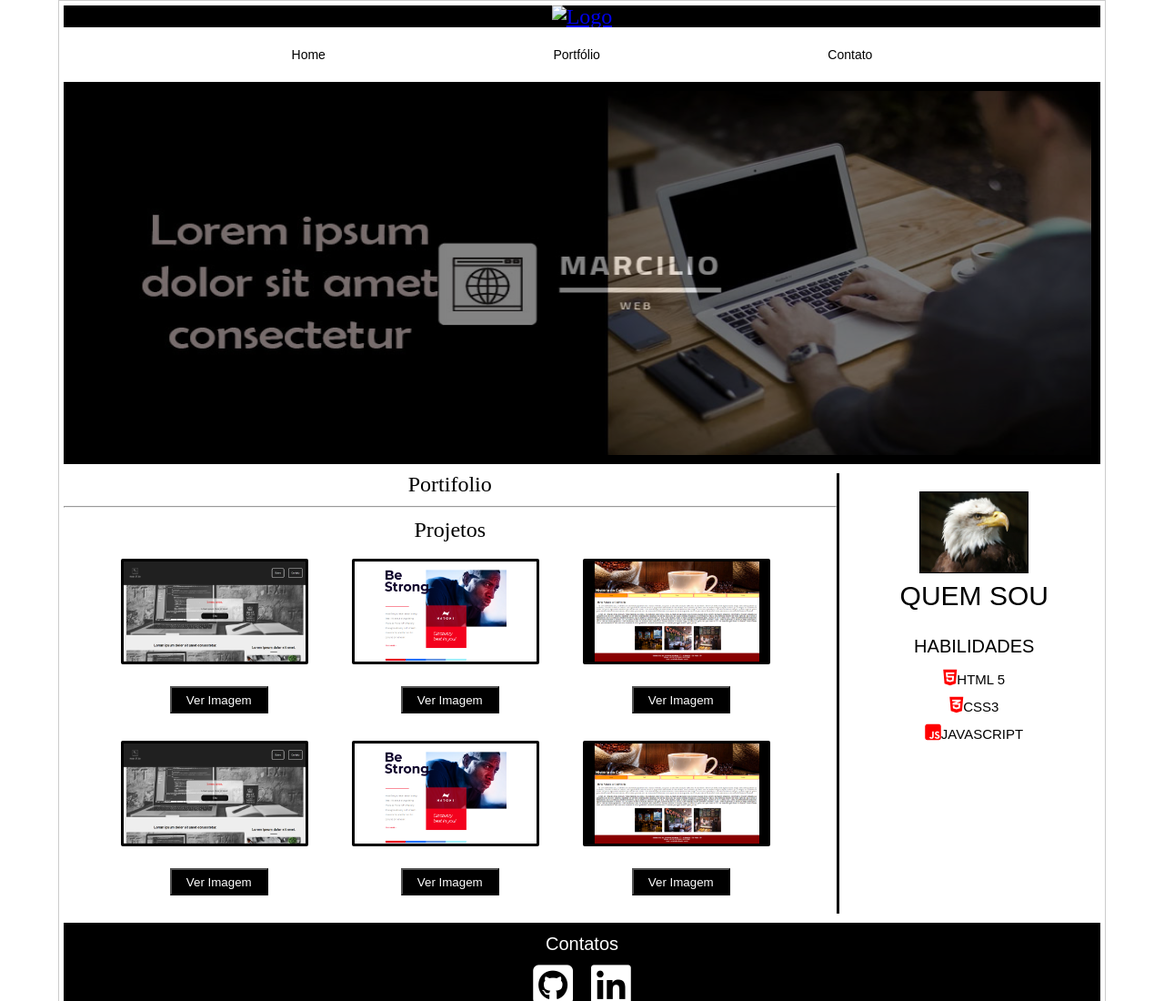
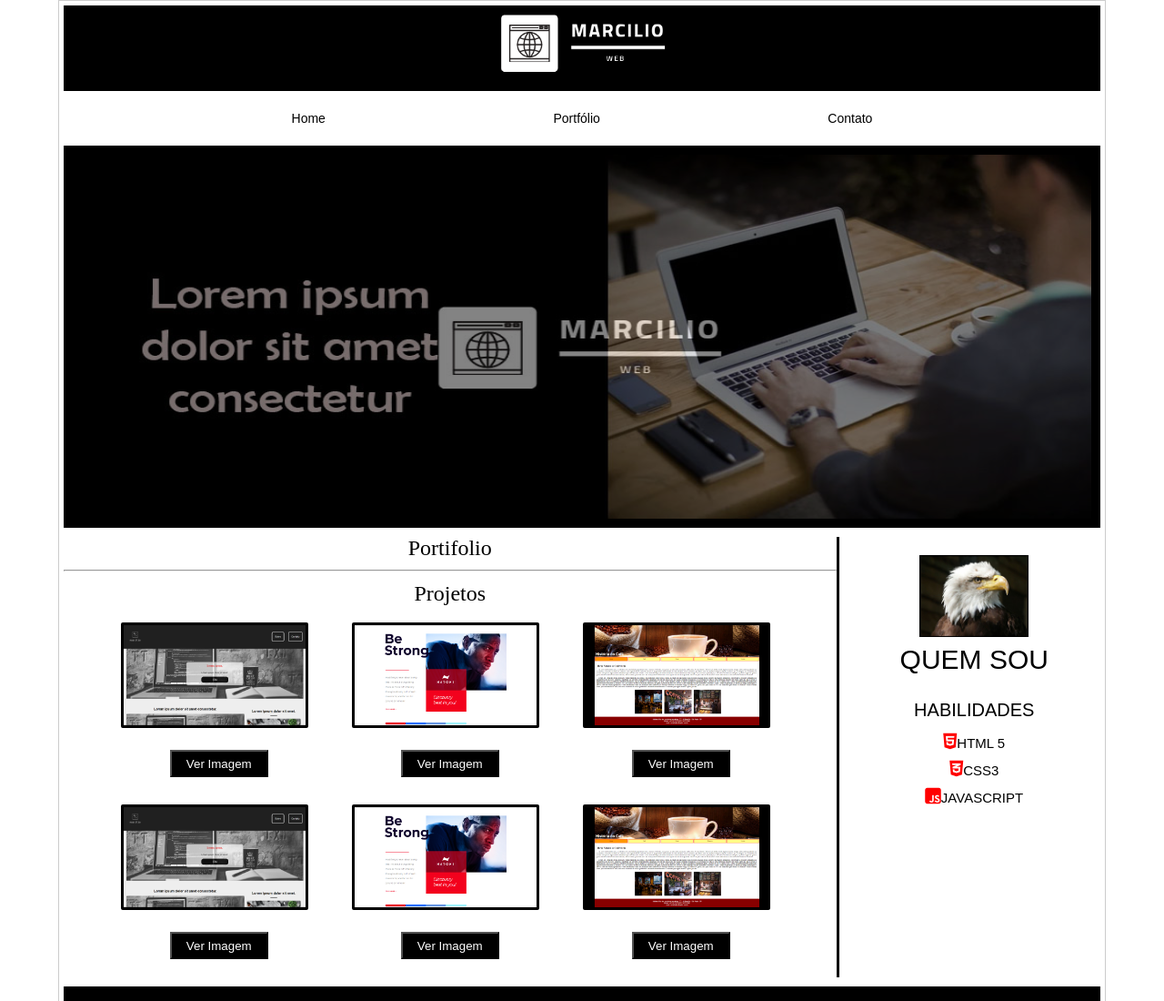
Before and after one commit to mxrcilio/portifilioinicial, a plain HTML site: page index.html in a window 1280 px wide. Shown: the top 1100 px of the page at 91% size. Drawn offline with Linux system fonts and the light colour scheme; the site is published under a folder, as on GitHub Pages, so addresses that start at the root find nothing.

Commit message:
+ Modificaçoes

```diff
--- a/index.html
+++ b/index.html
@@ -15,7 +15,7 @@
     <section class="container">
         <section class="grid grid-template-areas-1">
             <header class="item logo">
-                <a href="#"><img src="/img/logo3.png" alt="Logo"></a>
+                <a href="#"><img src="./img/logo3.png" alt="Logo"></a>
             </header>
             <nav class="item nav">
                 <ul id="menu">
```
